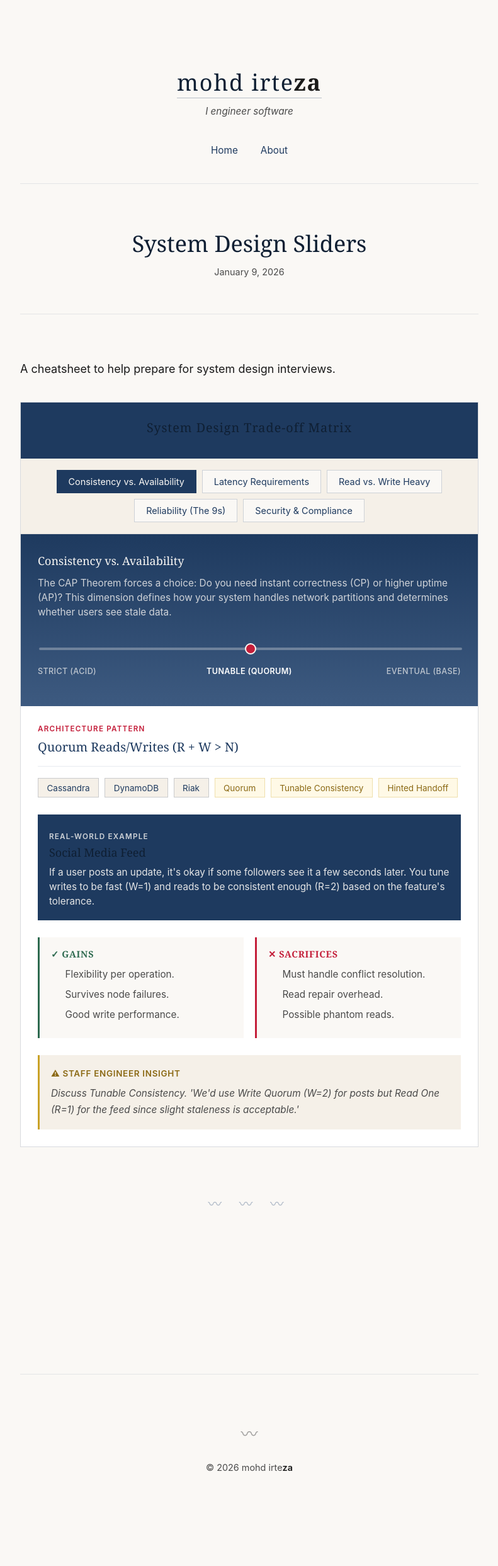
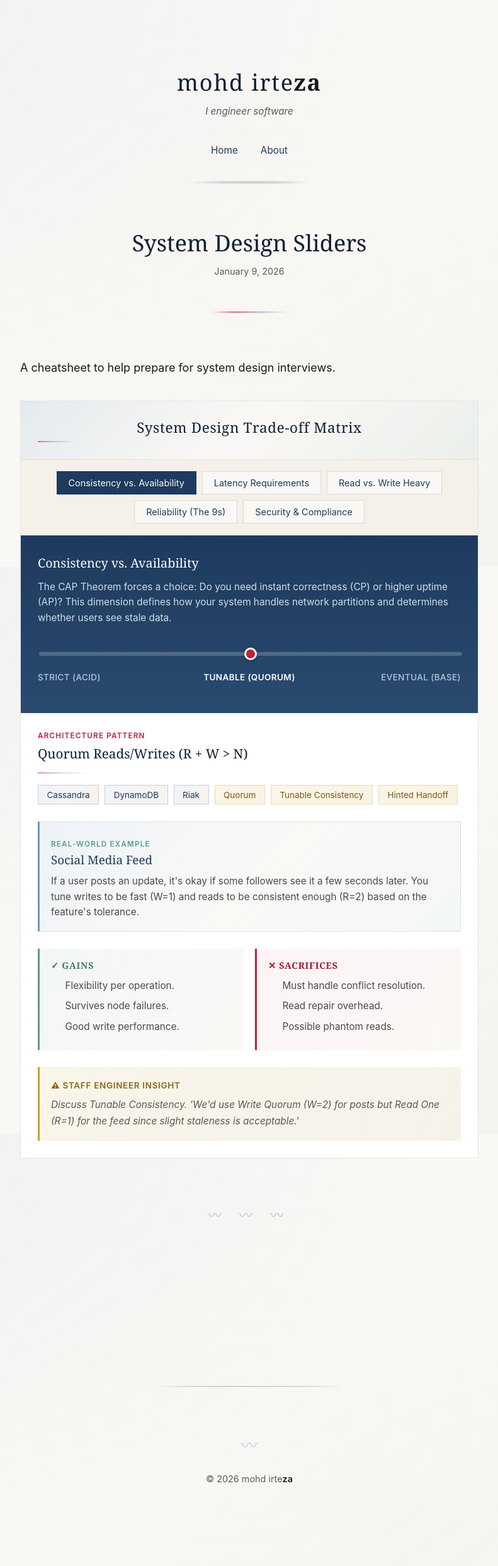
Before and after one commit to maybeiambatman/maybeiambatman.github.io, a Jekyll site: the page built from _posts/2026-01-09-System-Design-Sliders.md, in a window 1280 px wide. Shown: the whole page at 63% size, without its empty margins (244-1035 px from the left). Built offline with Jekyll 4.4.1, drawn with Linux system fonts in a browser that asks for light colours.

Commit message:
Add watercolor effects and fix contrast issues
Main theme enhancements:
- Add subtle watercolor wash gradients to body background
- Create watercolor-style dividers between posts
- Add soft color wash effects to header and footer
- Improve h2 underlines with gradient watercolor effect
- Blockquotes now have blush pink wash background

System Design Sliders fixes:
- Fix contrast on dark blue slider display area
- Use lighter text colors (#d0dce8, #b8c8d8) on dark backgrounds
- Change example card from dark blue to light watercolor wash
- Improve modal header text contrast
- Add watercolor gradient effects to tags and cards

Color palette additions:
- Water blue (#6b9ac4) - soft blue wash
- Water teal (#5d9a8d) - soft teal accents
- Water blush (#e8d4d4) - soft pink
- Water gold (#f0e6c8) - warm gold wash

```diff
--- a/_posts/2026-01-09-System-Design-Sliders.md
+++ b/_posts/2026-01-09-System-Design-Sliders.md
@@ -6,11 +6,11 @@ title: "System Design Sliders"
 A cheatsheet to help prepare for system design interviews.
 
 <style>
-  /* Japanese Art Theme - System Design Widget */
+  /* Japanese Watercolor Theme - System Design Widget */
   .sds-widget {
     font-family: -apple-system, BlinkMacSystemFont, 'Segoe UI', Roboto, sans-serif;
     background: #faf8f5;
-    border: 1px solid rgba(30, 58, 95, 0.15);
+    border: 1px solid rgba(30, 58, 95, 0.1);
     padding: 0;
     margin: 2rem 0;
     color: #1a1a1a;
@@ -19,19 +19,24 @@ A cheatsheet to help prepare for system design interviews.
     position: relative;
   }
 
-  /* Header */
+  /* Header - Watercolor wash effect */
   .sds-header {
     padding: 1.5rem;
-    background: #1e3a5f;
-    color: #faf8f5;
+    background: linear-gradient(135deg,
+      rgba(107, 154, 196, 0.15) 0%,
+      rgba(250, 248, 245, 0.9) 50%,
+      rgba(93, 154, 141, 0.1) 100%
+    );
     text-align: center;
+    border-bottom: 1px solid rgba(30, 58, 95, 0.08);
   }
   .sds-title {
     margin: 0;
-    font-size: 1.1rem;
+    font-size: 1.25rem;
     font-weight: 400;
     font-family: Georgia, serif;
-    letter-spacing: 0.05em;
+    letter-spacing: 0.03em;
+    color: #0f1f33;
   }
   .sds-subtitle {
     display: none;
@@ -60,7 +65,7 @@ A cheatsheet to help prepare for system design interviews.
   }
   .sds-tab-btn:hover {
     background: #fff;
-    border-color: #1e3a5f;
+    border-color: rgba(30, 58, 95, 0.3);
   }
   .sds-tab-btn.active {
     background: #1e3a5f;
@@ -68,23 +73,24 @@ A cheatsheet to help prepare for system design interviews.
     border-color: #1e3a5f;
   }
 
-  /* Main Display Area */
+  /* Main Display Area - Better contrast */
   .sds-display {
     padding: 1.5rem;
-    background: linear-gradient(180deg, #1e3a5f 0%, #3d5a80 100%);
+    background: linear-gradient(180deg, #1e3a5f 0%, #2a4a6f 100%);
     color: #faf8f5;
   }
   .sds-dim-title {
-    font-size: 1rem;
+    font-size: 1.1rem;
     font-weight: 400;
     font-family: Georgia, serif;
     margin-bottom: 0.5rem;
+    color: #ffffff;
   }
   .sds-dim-desc {
     font-size: 0.85rem;
-    color: rgba(250, 248, 245, 0.8);
+    color: #d0dce8;
     margin-bottom: 1.5rem;
-    line-height: 1.5;
+    line-height: 1.6;
   }
 
   /* Slider */
@@ -95,34 +101,36 @@ A cheatsheet to help prepare for system design interviews.
     width: 100%;
     cursor: pointer;
     -webkit-appearance: none;
-    height: 4px;
-    background: rgba(250, 248, 245, 0.3);
-    border-radius: 2px;
+    height: 6px;
+    background: rgba(255, 255, 255, 0.2);
+    border-radius: 3px;
     outline: none;
   }
   .sds-range-input::-webkit-slider-thumb {
     -webkit-appearance: none;
-    width: 18px;
-    height: 18px;
+    width: 20px;
+    height: 20px;
     background: #c41e3a;
     border-radius: 50%;
     cursor: pointer;
-    border: 2px solid #faf8f5;
+    border: 3px solid #faf8f5;
+    box-shadow: 0 2px 6px rgba(0,0,0,0.2);
   }
   .sds-range-input::-moz-range-thumb {
-    width: 18px;
-    height: 18px;
+    width: 20px;
+    height: 20px;
     background: #c41e3a;
     border-radius: 50%;
     cursor: pointer;
-    border: 2px solid #faf8f5;
+    border: 3px solid #faf8f5;
+    box-shadow: 0 2px 6px rgba(0,0,0,0.2);
   }
   .sds-range-labels {
     display: flex;
     justify-content: space-between;
     margin-top: 0.75rem;
-    font-size: 0.7rem;
-    color: rgba(250, 248, 245, 0.7);
+    font-size: 0.75rem;
+    color: #b8c8d8;
     font-weight: 500;
     text-transform: uppercase;
     letter-spacing: 0.03em;
@@ -135,7 +143,7 @@ A cheatsheet to help prepare for system design interviews.
   }
   .sds-range-label:first-child { text-align: left; }
   .sds-range-label:last-child { text-align: right; }
-  .sds-range-label.active { color: #fff; font-weight: 600; }
+  .sds-range-label.active { color: #ffffff; font-weight: 600; }
 
   /* Content */
   .sds-content {
@@ -144,15 +152,24 @@ A cheatsheet to help prepare for system design interviews.
   }
 
   .sds-section-header {
-    border-bottom: 1px solid rgba(30, 58, 95, 0.1);
     padding-bottom: 1rem;
     margin-bottom: 1rem;
+    position: relative;
+  }
+  .sds-section-header::after {
+    content: '';
+    position: absolute;
+    bottom: 0;
+    left: 0;
+    width: 80px;
+    height: 2px;
+    background: linear-gradient(90deg, rgba(196, 30, 58, 0.5), rgba(107, 154, 196, 0.3), transparent);
   }
   .sds-pattern-name {
-    font-size: 1.1rem;
+    font-size: 1.15rem;
     font-weight: 400;
     font-family: Georgia, serif;
-    color: #1e3a5f;
+    color: #0f1f33;
     margin: 0;
   }
   .sds-pattern-label {
@@ -192,8 +209,8 @@ A cheatsheet to help prepare for system design interviews.
     border-color: #1e3a5f;
   }
   .sds-tag-concept {
-    background: #fff9e6;
-    color: #8b6914;
+    background: linear-gradient(135deg, rgba(201, 162, 39, 0.1), rgba(240, 230, 200, 0.5));
+    color: #7a5a10;
     border-color: rgba(201, 162, 39, 0.3);
   }
   .sds-tag-concept:hover {
@@ -217,8 +234,14 @@ A cheatsheet to help prepare for system design interviews.
     border-left: 3px solid;
     background: #faf8f5;
   }
-  .sds-card-pros { border-color: #2d6a4f; }
-  .sds-card-cons { border-color: #c41e3a; }
+  .sds-card-pros {
+    border-color: #5d9a8d;
+    background: linear-gradient(135deg, rgba(93, 154, 141, 0.08), #faf8f5);
+  }
+  .sds-card-cons {
+    border-color: #c41e3a;
+    background: linear-gradient(135deg, rgba(196, 30, 58, 0.05), #faf8f5);
+  }
 
   .sds-card-title {
     font-weight: 600;
@@ -227,19 +250,19 @@ A cheatsheet to help prepare for system design interviews.
     text-transform: uppercase;
     letter-spacing: 0.05em;
   }
-  .sds-card-pros .sds-card-title { color: #2d6a4f; }
-  .sds-card-cons .sds-card-title { color: #c41e3a; }
+  .sds-card-pros .sds-card-title { color: #3d7a6d; }
+  .sds-card-cons .sds-card-title { color: #a01830; }
 
   .sds-list { padding-left: 1.25rem; margin: 0; }
   .sds-list li { margin-bottom: 0.35rem; color: #4a4a4a; }
 
   /* Staff Note */
   .sds-staff-note {
-    background: #f5f0e8;
+    background: linear-gradient(135deg, rgba(240, 230, 200, 0.4), rgba(245, 240, 232, 0.9));
     border-left: 3px solid #c9a227;
     padding: 1rem;
     font-size: 0.85rem;
-    color: #4a4a4a;
+    color: #5a5a5a;
     font-style: italic;
   }
   .sds-staff-label {
@@ -253,12 +276,18 @@ A cheatsheet to help prepare for system design interviews.
     letter-spacing: 0.05em;
   }
 
-  /* Example Application */
+  /* Example Application - Fixed contrast */
   .sds-example {
-    background: #1e3a5f;
+    background: linear-gradient(135deg,
+      rgba(107, 154, 196, 0.12) 0%,
+      rgba(250, 248, 245, 0.95) 50%,
+      rgba(93, 154, 141, 0.08) 100%
+    );
+    border: 1px solid rgba(30, 58, 95, 0.1);
+    border-left: 3px solid #6b9ac4;
     padding: 1rem;
     margin-bottom: 1.5rem;
-    color: #faf8f5;
+    color: #0f1f33;
   }
   .sds-example-label {
     font-size: 0.65rem;
@@ -266,19 +295,20 @@ A cheatsheet to help prepare for system design interviews.
     font-weight: 600;
     letter-spacing: 0.1em;
     margin-bottom: 0.25rem;
-    opacity: 0.8;
+    color: #5d9a8d;
   }
   .sds-example-app {
-    font-size: 1rem;
+    font-size: 1.05rem;
     font-weight: 400;
     font-family: Georgia, serif;
     margin: 0 0 0.5rem 0;
+    color: #1e3a5f;
   }
   .sds-example-desc {
     font-size: 0.85rem;
-    line-height: 1.5;
+    line-height: 1.6;
     margin: 0;
-    opacity: 0.9;
+    color: #4a4a4a;
   }
 
   /* Modal */
@@ -337,13 +367,14 @@ A cheatsheet to help prepare for system design interviews.
     font-weight: 600;
     letter-spacing: 0.1em;
     margin-bottom: 0.25rem;
-    opacity: 0.8;
+    color: #d0dce8;
   }
   .sds-modal-title {
     margin: 0;
     font-size: 1.1rem;
     font-weight: 400;
     font-family: Georgia, serif;
+    color: #ffffff;
   }
 
   .sds-modal-body {
--- a/_sass/_japanese.scss
+++ b/_sass/_japanese.scss
@@ -1,18 +1,24 @@
-// Japanese Art Theme - Inspired by Hokusai & Sumi-e
-// ================================================
+// Japanese Art Theme - Inspired by Hokusai, Sumi-e & Watercolor
+// ==============================================================
 
-// Color Palette - The Great Wave
+// Color Palette - The Great Wave + Watercolor
 $jp-indigo: #1e3a5f;         // Deep wave blue
 $jp-indigo-dark: #0f1f33;    // Darkest blue
 $jp-indigo-light: #3d5a80;   // Lighter wave
 $jp-cream: #faf8f5;          // Paper/foam white
 $jp-warm-white: #f5f0e8;     // Warm paper
 $jp-ink: #1a1a1a;            // Sumi ink black
-$jp-ink-light: #4a4a4a;      // Diluted ink
+$jp-ink-light: #5a5a5a;      // Diluted ink
 $jp-vermillion: #c41e3a;     // Seal red
 $jp-gold: #c9a227;           // Gold accent
 $jp-sky: #e8f0f5;            // Pale sky
 $jp-foam: #ffffff;           // Pure white foam
+
+// Watercolor accent colors
+$jp-water-blue: #6b9ac4;     // Soft water blue
+$jp-water-teal: #5d9a8d;     // Soft teal
+$jp-water-blush: #e8d4d4;    // Soft pink wash
+$jp-water-gold: #f0e6c8;     // Soft gold wash
 
 // Typography
 $jp-font-heading: 'Georgia', 'Times New Roman', serif;
@@ -44,6 +50,12 @@ body {
   line-height: 1.7;
   color: $jp-ink;
   background: $jp-cream;
+  // Subtle watercolor wash effect on body
+  background-image:
+    radial-gradient(ellipse at 0% 0%, rgba($jp-water-blue, 0.08) 0%, transparent 50%),
+    radial-gradient(ellipse at 100% 100%, rgba($jp-water-teal, 0.06) 0%, transparent 50%),
+    radial-gradient(ellipse at 50% 50%, rgba($jp-water-gold, 0.04) 0%, transparent 70%);
+  background-attachment: fixed;
   min-height: 100vh;
   -webkit-font-smoothing: antialiased;
   -moz-osx-font-smoothing: grayscale;
@@ -64,8 +76,29 @@ body {
 .jp-header {
   padding: $jp-space-lg 0 $jp-space-md;
   text-align: center;
-  border-bottom: 1px solid rgba($jp-indigo, 0.1);
   margin-bottom: $jp-space-lg;
+  position: relative;
+
+  // Watercolor wash under header
+  &::after {
+    content: '';
+    position: absolute;
+    bottom: 0;
+    left: 50%;
+    transform: translateX(-50%);
+    width: 200px;
+    height: 3px;
+    background: linear-gradient(
+      90deg,
+      transparent,
+      rgba($jp-water-blue, 0.4) 20%,
+      rgba($jp-indigo, 0.3) 50%,
+      rgba($jp-water-teal, 0.4) 80%,
+      transparent
+    );
+    border-radius: 50%;
+    filter: blur(1px);
+  }
 }
 
 .jp-site-title {
@@ -79,6 +112,7 @@ body {
   a {
     color: inherit;
     text-decoration: none;
+    border-bottom: none;
 
     &:hover {
       color: $jp-vermillion;
@@ -106,9 +140,10 @@ body {
   text-decoration: none;
   padding-bottom: 2px;
   border-bottom: 1px solid transparent;
-  transition: border-color 0.2s ease;
+  transition: all 0.3s ease;
 
   &:hover {
+    color: $jp-vermillion;
     border-bottom-color: $jp-vermillion;
   }
 }
@@ -132,7 +167,28 @@ h1, h2, h3, h4, h5, h6 {
 }
 
 h1 { font-size: 2rem; }
-h2 { font-size: 1.5rem; border-bottom: 1px solid rgba($jp-indigo, 0.1); padding-bottom: $jp-space-xs; }
+h2 {
+  font-size: 1.5rem;
+  padding-bottom: $jp-space-xs;
+  position: relative;
+
+  // Watercolor underline effect
+  &::after {
+    content: '';
+    position: absolute;
+    bottom: 0;
+    left: 0;
+    width: 60px;
+    height: 2px;
+    background: linear-gradient(
+      90deg,
+      rgba($jp-vermillion, 0.6),
+      rgba($jp-water-blue, 0.4),
+      transparent
+    );
+    border-radius: 1px;
+  }
+}
 h3 { font-size: 1.25rem; }
 h4 { font-size: 1.1rem; }
 
@@ -164,10 +220,15 @@ em, i {
 blockquote {
   margin: $jp-space-md 0;
   padding: $jp-space-sm $jp-space-md;
-  border-left: 3px solid $jp-indigo;
-  background: $jp-warm-white;
+  border-left: 3px solid $jp-vermillion;
+  background: linear-gradient(
+    135deg,
+    rgba($jp-water-blush, 0.3),
+    rgba($jp-warm-white, 0.8)
+  );
   font-style: italic;
   color: $jp-ink-light;
+  border-radius: 0 4px 4px 0;
 
   p:last-child {
     margin-bottom: 0;
@@ -201,15 +262,17 @@ pre {
 
 hr {
   border: none;
-  height: 1px;
+  height: 2px;
   background: linear-gradient(
-    to right,
+    90deg,
     transparent,
-    rgba($jp-indigo, 0.2) 20%,
-    rgba($jp-indigo, 0.2) 80%,
+    rgba($jp-water-blue, 0.3) 15%,
+    rgba($jp-indigo, 0.2) 50%,
+    rgba($jp-water-teal, 0.3) 85%,
     transparent
   );
   margin: $jp-space-lg 0;
+  border-radius: 1px;
 }
 
 ul, ol {
@@ -239,10 +302,28 @@ img {
 .jp-post-item {
   margin-bottom: $jp-space-lg;
   padding-bottom: $jp-space-lg;
-  border-bottom: 1px solid rgba($jp-indigo, 0.08);
+  position: relative;
 
-  &:last-child {
-    border-bottom: none;
+  // Watercolor divider
+  &::after {
+    content: '';
+    position: absolute;
+    bottom: 0;
+    left: 0;
+    right: 0;
+    height: 1px;
+    background: linear-gradient(
+      90deg,
+      transparent,
+      rgba($jp-water-blue, 0.3) 20%,
+      rgba($jp-indigo, 0.15) 50%,
+      rgba($jp-water-teal, 0.3) 80%,
+      transparent
+    );
+  }
+
+  &:last-child::after {
+    display: none;
   }
 }
 
@@ -250,6 +331,11 @@ img {
   font-family: $jp-font-heading;
   font-size: 1.4rem;
   margin: 0 0 $jp-space-xs;
+  border-bottom: none;
+
+  &::after {
+    display: none;
+  }
 
   a {
     color: $jp-indigo-dark;
@@ -278,7 +364,8 @@ img {
   margin-top: $jp-space-sm;
   font-size: 0.85rem;
   color: $jp-indigo;
-  border-bottom: 1px solid $jp-indigo;
+  border-bottom: 1px solid rgba($jp-indigo, 0.3);
+  transition: all 0.2s ease;
 
   &:hover {
     color: $jp-vermillion;
@@ -293,12 +380,37 @@ img {
   text-align: center;
   margin-bottom: $jp-space-lg;
   padding-bottom: $jp-space-md;
-  border-bottom: 1px solid rgba($jp-indigo, 0.1);
+  position: relative;
+
+  // Watercolor accent
+  &::after {
+    content: '';
+    position: absolute;
+    bottom: 0;
+    left: 50%;
+    transform: translateX(-50%);
+    width: 120px;
+    height: 3px;
+    background: linear-gradient(
+      90deg,
+      transparent,
+      rgba($jp-vermillion, 0.5) 30%,
+      rgba($jp-water-blue, 0.4) 70%,
+      transparent
+    );
+    border-radius: 2px;
+    filter: blur(0.5px);
+  }
 }
 
 .jp-post-header .jp-post-title {
   font-size: 2rem;
   margin-bottom: $jp-space-xs;
+  border-bottom: none;
+
+  &::after {
+    display: none;
+  }
 }
 
 .jp-post-content {
@@ -312,16 +424,36 @@ img {
   text-align: center;
   padding: $jp-space-lg 0;
   margin-top: $jp-space-lg;
-  border-top: 1px solid rgba($jp-indigo, 0.1);
+  position: relative;
   color: $jp-ink-light;
   font-size: 0.8rem;
+
+  // Watercolor top border
+  &::before {
+    content: '';
+    position: absolute;
+    top: 0;
+    left: 50%;
+    transform: translateX(-50%);
+    width: 300px;
+    height: 2px;
+    background: linear-gradient(
+      90deg,
+      transparent,
+      rgba($jp-water-teal, 0.3) 20%,
+      rgba($jp-indigo, 0.2) 50%,
+      rgba($jp-water-blue, 0.3) 80%,
+      transparent
+    );
+  }
 }
 
 .jp-footer-wave {
   display: block;
   margin-bottom: $jp-space-sm;
   font-size: 1.5rem;
-  opacity: 0.5;
+  opacity: 0.4;
+  color: $jp-water-blue;
 }
 
 // ================================================
@@ -349,8 +481,8 @@ img {
 .jp-wave-divider {
   text-align: center;
   margin: $jp-space-lg 0;
-  color: $jp-indigo-light;
-  opacity: 0.4;
+  color: $jp-water-blue;
+  opacity: 0.5;
   font-size: 1.2rem;
   letter-spacing: 0.5em;
 }
@@ -359,7 +491,7 @@ img {
 // SELECTION
 // ================================================
 ::selection {
-  background: rgba($jp-indigo, 0.2);
+  background: rgba($jp-water-blue, 0.25);
   color: $jp-ink;
 }
 
@@ -376,11 +508,11 @@ img {
 }
 
 ::-webkit-scrollbar-thumb {
-  background: rgba($jp-indigo, 0.3);
+  background: rgba($jp-indigo, 0.25);
   border-radius: 4px;
 
   &:hover {
-    background: rgba($jp-indigo, 0.5);
+    background: rgba($jp-indigo, 0.4);
   }
 }
 
```
Also changed, not shown: other parts of _posts/2026-01-09-System-Design-Sliders.md (+12 -12 lines).
